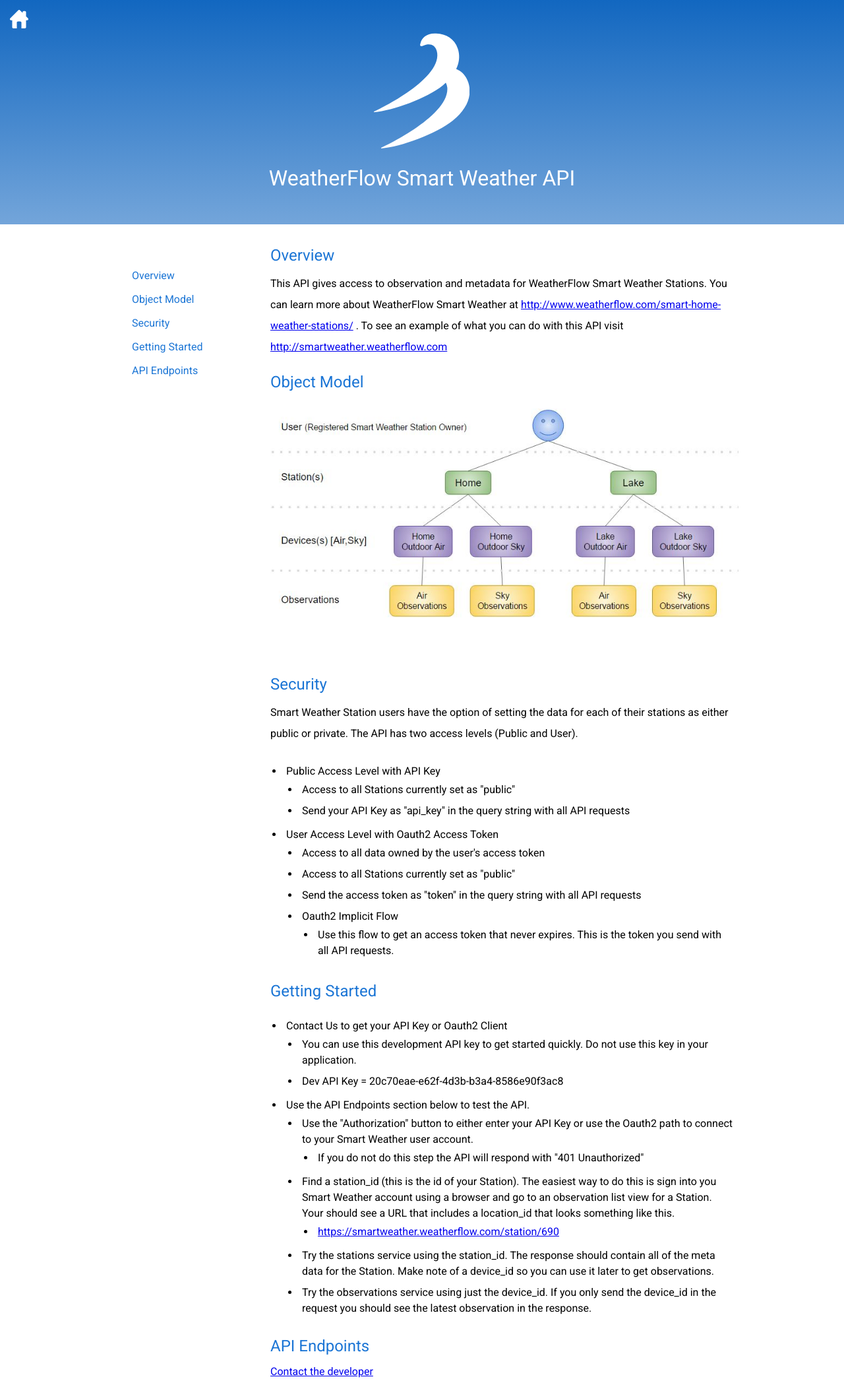
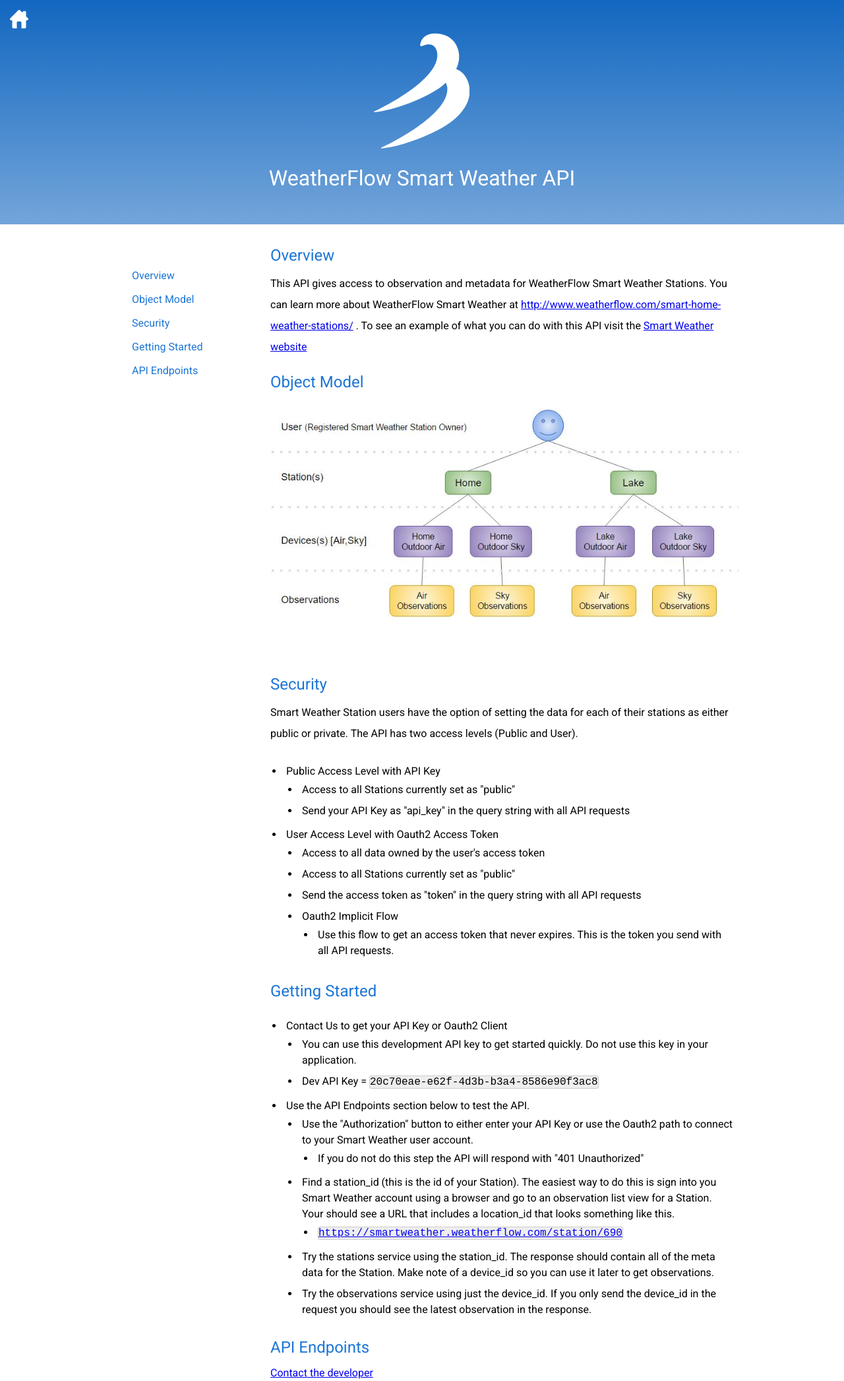
Before and after one commit to WeatherFlow/SmartWeather, a Jekyll site: the page built from api/index.html, in a window 1280 px wide. Shown: the whole page at 66% size. Built offline with Jekyll 4.4.1, drawn with Linux system fonts in a browser that asks for light colours; nearby versions of some CDN libraries.

Commit message:
Formatting updates

```diff
--- a/api/index.html
+++ b/api/index.html
@@ -4,7 +4,7 @@
 ---
 
 <h2><a name="overview">Overview</a></h2>
-<p>This API gives access to observation and metadata for WeatherFlow Smart Weather Stations. You can learn more about WeatherFlow Smart Weather at <a href="http://www.weatherflow.com/smart-home-weather-stations/">http://www.weatherflow.com/smart-home-weather-stations/</a> . To see an example of what you can do with this API visit <a href="http://smartweather.weatherflow.com">http://smartweather.weatherflow.com</a></p>
+<p>This API gives access to observation and metadata for WeatherFlow Smart Weather Stations. You can learn more about WeatherFlow Smart Weather at <a href="http://www.weatherflow.com/smart-home-weather-stations/">http://www.weatherflow.com/smart-home-weather-stations/</a> . To see an example of what you can do with this API visit the <a href="http://smartweather.weatherflow.com">Smart Weather website</a></p>
 
 <h2>Object Model</h2>
 <img src="{{site.url}}/images/swd_object_model.jpg" alt="WeatherFlow Smart Weather API Object Model" style="width:100%" />
@@ -39,7 +39,7 @@
 	<li>Contact Us to get your API Key or Oauth2 Client
 		<ul>
 			<li>You can use this development API key to get started quickly. Do not use this key in your application.</li>
-			<li>Dev API Key = 20c70eae-e62f-4d3b-b3a4-8586e90f3ac8</li>
+			<li>Dev API Key = <span class="code-highlight">20c70eae-e62f-4d3b-b3a4-8586e90f3ac8</span></li>
 		</ul>
 	</li>
 	<li>Use the API Endpoints section below to test the API.
@@ -51,7 +51,7 @@
 			</li>
 			<li>Find a station_id (this is the id of your Station). The easiest way to do this is sign into you Smart Weather account using a browser and go to an observation list view for a Station. Your should see a URL that includes a location_id that looks something like this.
 				<ul>
-					<li><a href="https://smartweather.weatherflow.com/station/690">https://smartweather.weatherflow.com/station/690</a></li>
+					<li><a href="https://smartweather.weatherflow.com/station/690" class="code-highlight">https://smartweather.weatherflow.com/station/690</a></li>
 				</ul>
 			</li>
 			<li>Try the stations service using the station_id. The response should contain all of the meta data for the Station. Make note of a device_id so you can use it later to get observations.</li>
--- a/css/base.css
+++ b/css/base.css
@@ -130,6 +130,15 @@
 	margin: 0 auto;
 }
 
+.code-highlight {
+	font-family: monospace, Arial;
+	background-color: #eee;
+	border: 1px solid #ccc;
+	-webkit-border-radius: 3px;
+	-moz-border-radius: 3px;
+	border-radius: 3px;
+}
+
 @media only screen and (min-device-width : 320px) and (max-device-width : 480px) {
 	#header-ctn {
 		background-size: auto 90px;
```
